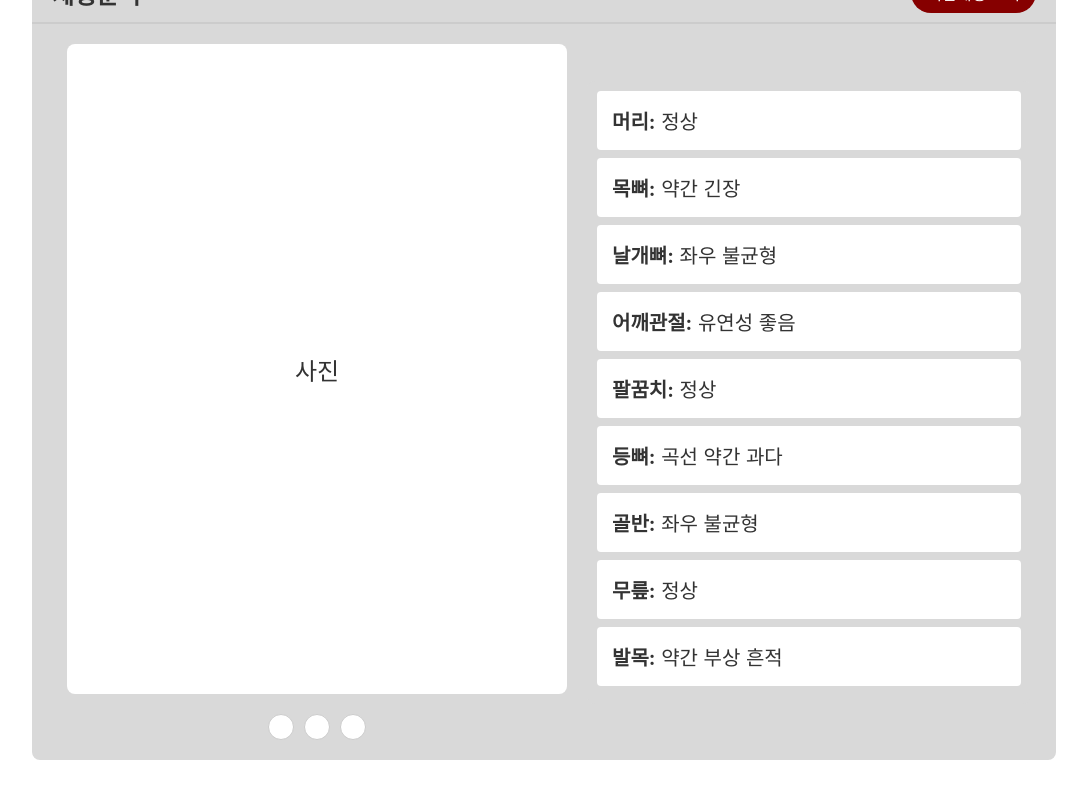
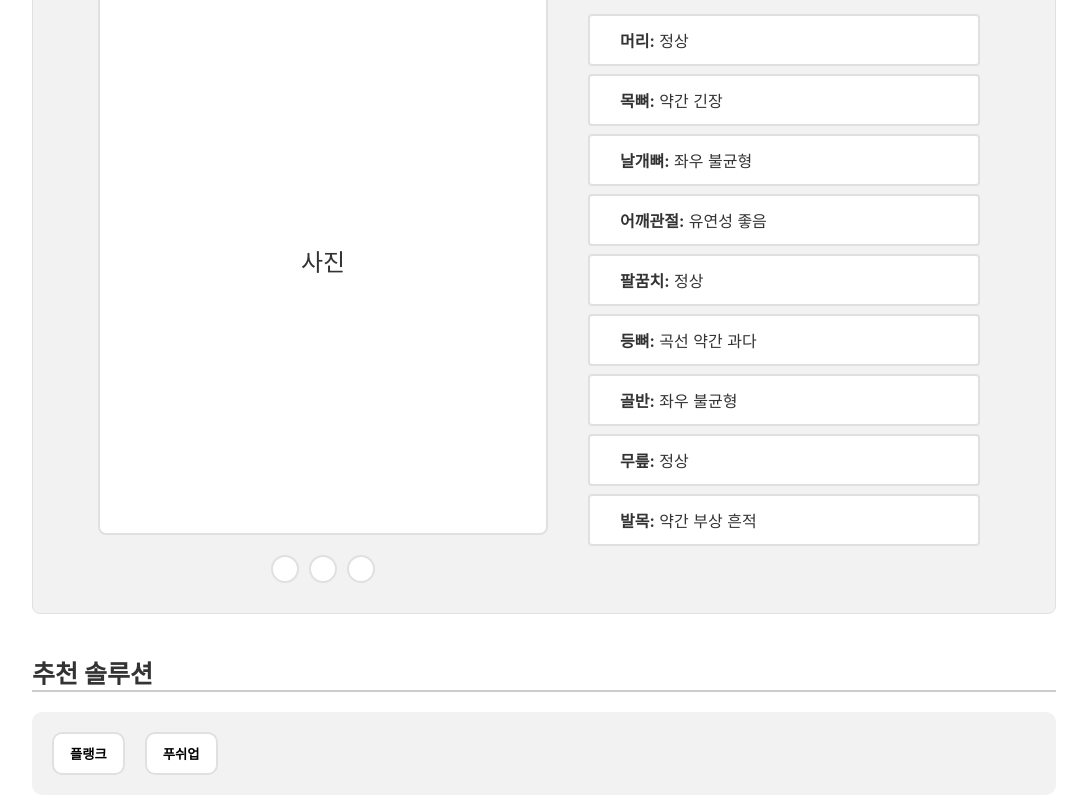
Before and after one commit to MinseouKim/Nullbrain, a React (Create React App) app in the folder typescript_01/: page /bodyTypeResult in a window 1280 px wide. Shown: the part 320-1120 px from the top of the page, without its empty margins (96-1183 px from the left). Built offline with nearby package versions, Linux system fonts and the light colour scheme.

Commit message:
체형분석결과 페이지

```diff
--- a/typescript_01/src/components/BodyTypeLineChart.tsx
+++ b/typescript_01/src/components/BodyTypeLineChart.tsx
@@ -17,8 +17,8 @@ const Btn1 = styled.button`
     padding: 12px;
     font-size: 16px;
     cursor: pointer;
-    background-color: #fff;
-    border: 1px solid #ccc;
+    background-color: #f2f2f2;
+    border: 2px solid #e0e0e0;
     border-radius: 100%;
     &:hover {
       background-color: #860000;
@@ -28,8 +28,8 @@ const Btn2 = styled.button`
     padding: 12px;
     font-size: 16px;
     cursor: pointer;
-    background-color: #fff;
-    border: 1px solid #ccc;
+    background-color: #f2f2f2;
+  border: 2px solid #e0e0e0;
     border-radius: 100%;
     &:hover {
       background-color: #860000;
@@ -39,8 +39,8 @@ const Btn3 = styled.button`
     padding: 12px;
     font-size: 16px;
     cursor: pointer;
-    background-color: #fff;
-    border: 1px solid #ccc;
+    background-color: #f2f2f2;
+  border: 2px solid #e0e0e0;
     border-radius: 100%;
     &:hover {
       background-color: #860000;
@@ -50,7 +50,8 @@ const Btn3 = styled.button`
 const BodyPhoto = styled.div`
   width: 300px;
   height: 400px;
-  background-color: #fff;
+  background-color: #f2f2f2;
+  border: 2px solid #e0e0e0;
   display: flex;
   align-items: center;
   justify-content: center;
@@ -71,6 +72,19 @@ const SectionHeader = styled.div`
   flex-direction: row;
   align-items: center;
   justify-content: space-between;
+`;
+
+const SectionContent = styled.div`
+  width:100%;
+  display: flex;
+  align-items: center;
+  justify-content: space-between;
+  background-color: #fff;
+  border-radius: 20px;
+  border: 2px solid #e0e0e0;
+  padding: 30px 100px;
+  margin: 30px 0;
+  gap:80px;
 `;
 
 const bodyData = [
@@ -157,12 +171,14 @@ const BodyChart = () => {
   return (
     <div>
       <SectionTitle>지난 체형 기록</SectionTitle>
+      <div style={{borderRadius: 10, backgroundColor:"#e0e0e0", padding:20, marginTop:20}}>
       <ResponsiveContainer width="100%" height={300}>
-<LineChart data={bodyData}>
-  <XAxis dataKey="name" />
+      <LineChart data={bodyData}
+          margin={{ top: 20, right: 50, left: 0, bottom: 20 }}
+        >
+        <XAxis dataKey="name" dy={25} tick={{ fill: "#626262ff", fontWeight:500, fontSize: 15 }} />
         <YAxis />
         <Tooltip />
-
         <Line
           type="monotone"
           dataKey="value"
@@ -185,14 +201,11 @@ const BodyChart = () => {
           }}
           activeDot={{ r: 1, fill: "#860000" }}
         />
+      </LineChart>
+      </ResponsiveContainer>
+</div>
 
-
-</LineChart>
-
-
-      </ResponsiveContainer>
-
-      <div style={{ display: "flex", margin: 60, gap:30 }}>
+      <SectionContent>
         {/* 사진 */}
         <PhotoSection>
           <BodyPhoto>
@@ -209,7 +222,7 @@ const BodyChart = () => {
           </PhotoSection>
 
         {/* 부위별 note */}
-        <div style={{ flex: 1}}>
+        <div style={{ flex: 1,}}>
           <SectionHeader>
           <h3>{selected.name}
             </h3>
@@ -217,17 +230,18 @@ const BodyChart = () => {
           </SectionHeader>
           {Object.entries(selected.note).map(([part, text]) => (
             <div key={part} style={{
-              backgroundColor: "#fff",
+              backgroundColor: "#f2f2f2",
               marginBottom: 8,
               padding: 8,
               fontSize: 12,
-              borderRadius: 4
+              borderRadius: 4,
+              border: "2px solid #e0e0e0"
             }}>
               <strong>{part}:</strong> {text}
             </div>
           ))}
         </div>
-      </div>
+      </SectionContent>
     </div>
   );
 };
--- a/typescript_01/src/pages/BodyAnalysis.tsx
+++ b/typescript_01/src/pages/BodyAnalysis.tsx
@@ -198,7 +198,7 @@ const BodyAnalysis = () => {
                 />
             </AppWrapper>
         <Footer />
-    </>
+        </>
     );
 };
 
--- a/typescript_01/src/pages/BodyTypeResult.tsx
+++ b/typescript_01/src/pages/BodyTypeResult.tsx
@@ -17,7 +17,7 @@ const Container = styled.div`
 
 const HeaderSection = styled.div`
   margin-bottom: 20px;
-  margin-top: 100px;
+  margin-top: 30px;
   width: 100%;
   font-size: 30px;
   font-weight: bold;
@@ -99,8 +99,9 @@ const BodyTypeChart = styled.div`
   flex-direction: column;
   align-items: center;
   justify-content: center;
-  background-color: #d9d9d9;
+  background-color: #f2f2f2;
   border-radius: 8px;
+  border:1px solid #e0e0e0;
 `;
 
 const ChartHeader = styled.div`
@@ -134,7 +135,7 @@ const ChartSection = styled.div`
   display: flex;
   align-items: center;
   justify-content: center;
-  padding: 20px;
+  padding: 30px 50px;
   font-size: 20px;
   color: #333;
 `;
@@ -145,22 +146,11 @@ const ChartContent = styled.div`
   align-items: center;
   justify-content: flex-start; /* 내용 위쪽부터 쌓이도록 */
   margin: 0 20px;
-  padding: 10px;
-  background-color: #d9d9d9;
+  padding: 20px;
+  background-color: #f2f2f2;
   border-radius: 8px;
   overflow-y: auto;    /* 내용이 넘치면 스크롤 */
   width:100%;
-`;
-
-const ChartText = styled.div`
-  font-size: 20px;
-  font-weight: bold;
-  margin-bottom: 10px;
-  color: #860000;
-  background-color: #fff;
-  padding: 10px;
-  border-radius: 4px;
-  width: 100%;
 `;
 
 const BodyPhotoSection = styled.div`
@@ -175,9 +165,10 @@ const BodyPhotoSection = styled.div`
 
 const BodyPhoto = styled.div`
   margin: 0 auto;
-  width: 500px;
-  height: 650px;
+  width: 450px;
+  height: 550px;
   background-color: #fff;
+  border:2px solid #e0e0e0;
   display: flex;
   align-items: center;
   justify-content: center;
@@ -196,7 +187,7 @@ const Btn1 = styled.button`
     font-size: 16px;
     cursor: pointer;
     background-color: #fff;
-    border: 1px solid #ccc;
+    border:2px solid #e0e0e0;
     border-radius: 100%;
     &:hover {
       background-color: #860000;
@@ -207,7 +198,7 @@ const Btn2 = styled.button`
     font-size: 16px;
     cursor: pointer;
     background-color: #fff;
-    border: 1px solid #ccc;
+    border:2px solid #e0e0e0;
     border-radius: 100%;
     &:hover {
       background-color: #860000;
@@ -218,7 +209,7 @@ const Btn3 = styled.button`
     font-size: 16px;
     cursor: pointer;
     background-color: #fff;
-    border: 1px solid #ccc;
+    border:2px solid #e0e0e0;
     border-radius: 100%;
     &:hover {
       background-color: #860000;
@@ -229,15 +220,15 @@ const DownDiv = styled.div`
   width: 100%;
   height: 50%;
   display: flex;
+  justify-content: flex-start;
+  align-items: center;
   flex-direction: column;
-  align-items: center;
-  justify-content: center;
   margin-top: 20px;
   margin-bottom: 50px;
 `;
 
 const SolText = styled.div`
-  font-size: 30px;
+  font-size: 25px;
   font-weight: bold;
   margin-bottom: 20px;
   width: 100%;
@@ -252,8 +243,9 @@ const SolContent = styled.div`
   display: flex;
   align-items: center;
   justify-content: center;
-  background-color: #d9d9d9;
+  background-color: #f2f2f2;
   border-radius: 8px;
+  border:2px solid #e0e0e0;
 `;
 
 const ModalOverlay = styled.div`
@@ -273,7 +265,7 @@ const ModalOverlay = styled.div`
 
 const ModalContent = styled.div`
   width:80%;
-  background: #d9d9d9;
+  background: #f2f2f2;
   padding: 30px;
   border-radius: 12px;
   max-height: 80vh;
@@ -290,6 +282,32 @@ const CloseBtn = styled.button`
   font-size: 20px;
   cursor: pointer;
 `;
+
+const RecoRow = styled.div`
+  background-color:#f2f2f2;
+  width:100%;
+  padding:20px;
+  border-radius:10px;
+  display: flex;
+  gap: 20px;
+`;
+
+const RecoBtn = styled.button`
+  border: 2px solid #e0e0e0;
+  background: #fff;
+  padding: 10px 16px;
+  border-radius: 10px;
+  font-weight: 700;
+  cursor: pointer;
+  transition: all 0.15s ease;
+
+  &:hover {
+    transform: translateY(-1px);
+    border-color: #850000;
+    color: #850000;
+  }
+`;
+
 
 const BodyTypeResult = () => {
   const [isModalOpen, setIsModalOpen] = useState<boolean>(false);
@@ -371,11 +389,13 @@ const bodyData = [
           style={{
             backgroundColor: "#fff",
             marginBottom: 8,
-            padding: 15,
-            fontSize: 20,
+            padding:12,
+            paddingLeft:30,
+            fontSize: 16,
             borderRadius: 4,
             width: "100%",
-            height: "100%"
+            height: "100%",
+            border: "2px solid #e0e0e0"
           }}
         >
           <strong>{part}:</strong> {text}
@@ -391,9 +411,10 @@ const bodyData = [
       <SolText>
           추천 솔루션
       </SolText>
-      <SolContent>
-          추천 운동
-      </SolContent>
+          <RecoRow>
+            <RecoBtn>플랭크</RecoBtn>
+            <RecoBtn>푸쉬업</RecoBtn>
+          </RecoRow>
     </DownDiv>
   </Container>
   <Footer />
```
Lines whose indentation alone changed are shown as unchanged.
